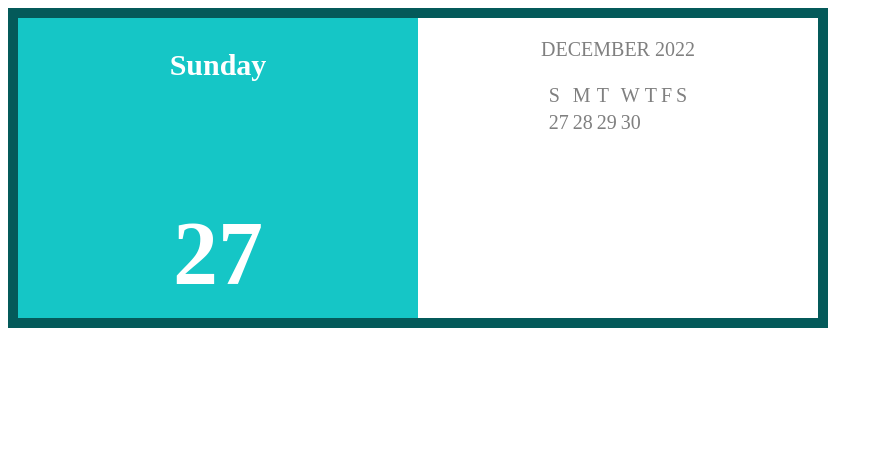
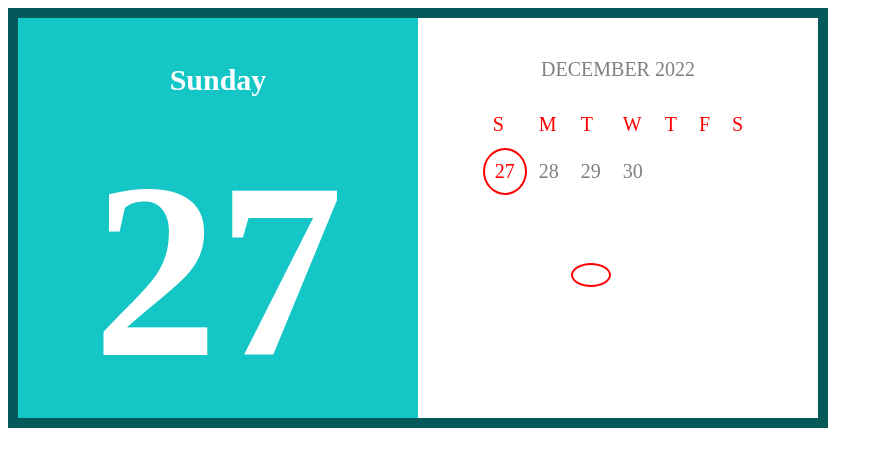
Before and after one commit to mykhailmykhailenko/REACT-JS, a React (Create React App) app: page / in a window 1280 px wide. Shown: the top 466 px of the page, without its empty margins (0-883 px from the left). Built offline with nearby package versions, Linux system fonts and the light colour scheme.

Commit message:
calendar task resolve (not full)

```diff
--- /dev/null
+++ b/src/components/Calendar/CalendarBody/Day/Day.module.css
@@ -0,0 +1,16 @@
+td {
+    padding: 10px;
+
+}
+
+.dateValid {
+    color: red;
+    border: 2px solid red;
+    border-radius: 50%;
+    padding: 10px;
+}
+
+.dateInvalid {
+    border: transparent;
+    padding: 10px;
+}
--- a/src/components/Calendar/CalendarBody/Day/index.js
+++ b/src/components/Calendar/CalendarBody/Day/index.js
@@ -1,16 +1,23 @@
-import { format, getMonth } from 'date-fns';
+import { format, getMonth} from 'date-fns';
 import React from 'react';
-import cx from 'classnames';
 import {withCalendar} from '../../../../HOCs/withCalendar';
+import styles from './Day.module.css'
+
 
 
 const Day = (props) => {
 
 
     const {currentDay, day, changeCurrentDay} = props;
-    // const cn = cx(styles)
-    // getMonth(currentDay) === getMonth(day)// если они не равні вернуть null или ' '
     const theDay  = format(day, 'd')
+
+    const cn = (format(currentDay, 'd') === format(day, 'd')) ? [styles.dateValid] : [styles.dateInvalid];
+
+    const changeDay = () => {
+        if (format(currentDay, 'd') !== format(day, 'd')) {
+            changeCurrentDay(day)
+        }
+    }
 
     const checkDays = () => {
         if (getMonth(currentDay) === getMonth(day)) {
@@ -21,7 +28,8 @@ const Day = (props) => {
     }
 
     return (
-        <td >{checkDays()}</td>
+
+        <td onClick={changeDay} className={cn} >{checkDays()}</td>
                  )
 
 
@@ -31,7 +39,3 @@ const wrappedDays = withCalendar(Day);
 
 
 export default wrappedDays;
-
-// прокидивать состояние через контекст или класовой
-//getMonth
-// context -> newDate( )
--- a/src/components/Calendar/CalendarBody/index.js
+++ b/src/components/Calendar/CalendarBody/index.js
@@ -1,6 +1,6 @@
  import React from 'react';
  import Month from './Month'
- import Day from './Day';
+
  import './style.css'
 
 
@@ -17,7 +17,7 @@
          <table>
             <thead>
                <tr>
-                    {weekDays.map(d => <td>{d}</td>)}
+                    {weekDays.map(d => <td className='weeksName'>{d}</td>)}
                </tr>
             </thead>
             <Month month='12'/>
--- a/src/components/Calendar/CalendarBody/style.css
+++ b/src/components/Calendar/CalendarBody/style.css
@@ -6,4 +6,8 @@
     flex-direction: column;
     justify-content: center;
     align-items: center;
+    padding-top: 20px ;
 }
+.weeksName {
+    color: red;
+}
--- a/src/components/Calendar/CurrentDay/style.css
+++ b/src/components/Calendar/CurrentDay/style.css
@@ -2,13 +2,14 @@
     display: flex;
     flex-direction: column;
     align-items: center;
-   /* margin-top: 40px; */
+   margin-top: 15px;
 
 }
 
 .currentDayNumber {
-    font-size: 90px;
+    font-size: 250px;
     font-weight: bold;
+    margin-top: 0;
 }
 
 .currentDayName {
--- a/src/components/Calendar/index.js
+++ b/src/components/Calendar/index.js
@@ -9,29 +9,32 @@
     constructor(props) {
         super (props);
         this.state = {
-            currentDay: new Date()
+            currentDay: new Date(),
+            isOn: true
         }
 
     }
 
-    changeCurrentDay = () => {
+
+    changeCurrentDay = (value) => {
         this.setState({
-            currentDay: {}
+            currentDay: value,
         })
     }
 
 
 
     render() {
-        const {currentDay} = this.state;
+
+        const {currentDay, isOn} = this.state;
         return (
-            <CalendarContext.Provider value = {[currentDay, this.changeCurrentDay]}>
+            <CalendarContext.Provider value = {[currentDay, isOn, this.changeCurrentDay]}>
             <div className='calendar'>
                 <div className='currentDate'>
                     <CurrentDay day={currentDay} />
                 </div>
                 <div className='currentMonth'>
-                    <CalendarBody day={currentDay}/>
+                    <CalendarBody />
                 </div>
             </div>
             </CalendarContext.Provider>
--- a/src/components/Calendar/style.css
+++ b/src/components/Calendar/style.css
@@ -1,7 +1,8 @@
 .calendar {
 
     width: 800px;
-    height: 300px;
+    height: 400px;
+
 
     display: flex;
 
@@ -12,6 +13,7 @@
 .currentDate {
     width: 50%;
 
+
    background-color: rgb(21, 198, 198);
    color: white;
 
@@ -21,6 +23,7 @@
     width: 50%;
     background-color: white;
 
+
     font-size: 20px;
     color: grey;
 }
```
Also changed, not shown: src/components/Calendar/CalendarBody/Month/index.js (+1 -6 lines).
